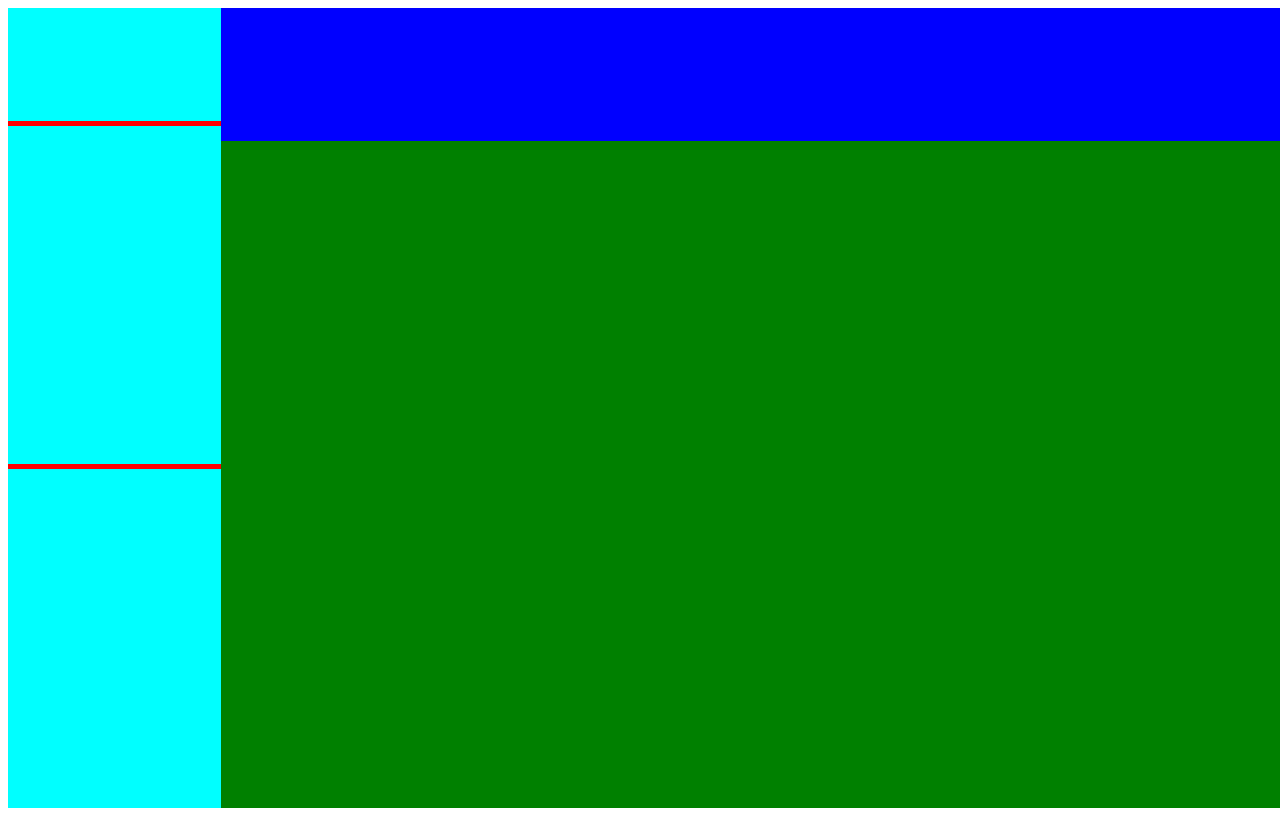
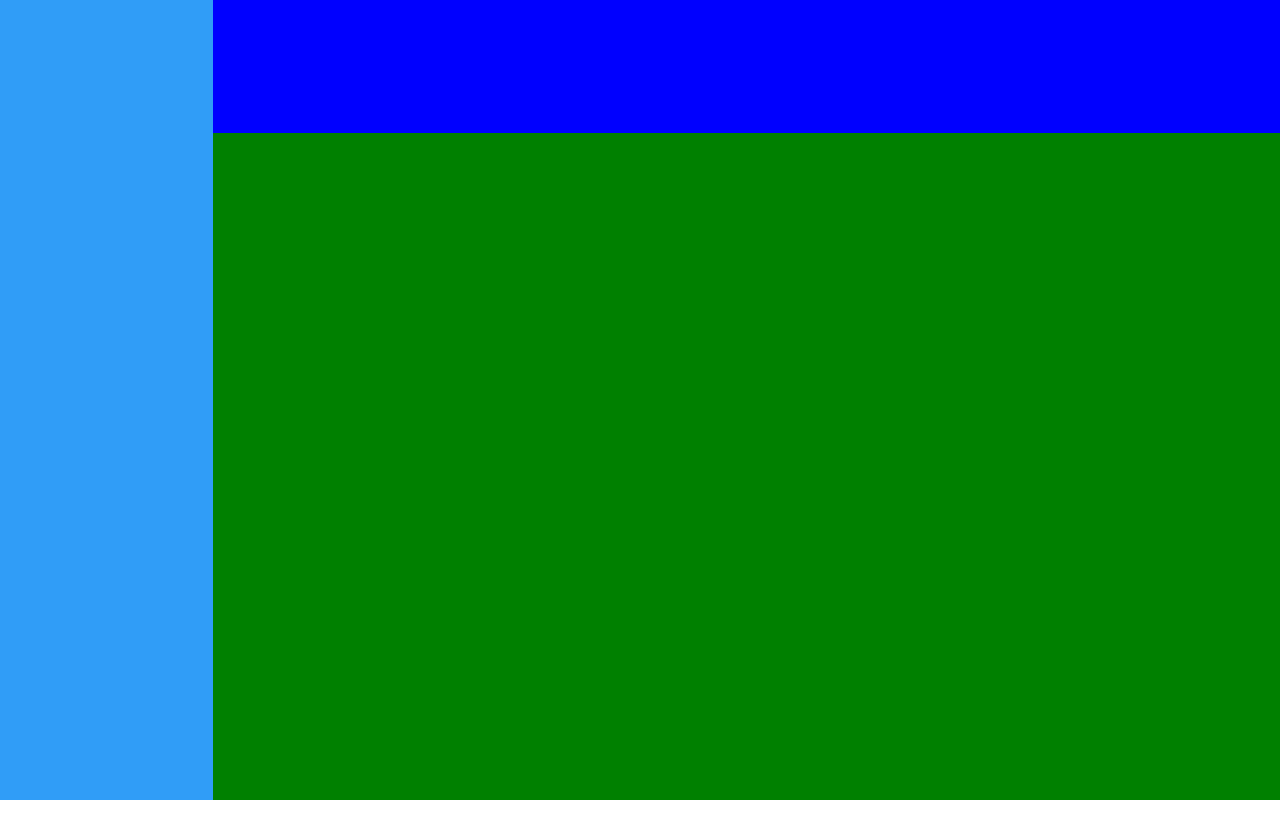
Before and after one commit to Monkeybito/admin_dashboard, a plain HTML site: page index.html in a window 1280 px wide. Drawn offline with Linux system fonts and the light colour scheme.

Commit message:
Edited the sidebar

```diff
--- a/styles.css
+++ b/styles.css
@@ -1,3 +1,7 @@
+body{
+    margin: 0px;
+    padding: 0px;
+}
 .container{
     height: 100vh;
     width: 100vw;
@@ -13,15 +17,27 @@
 
 .sidebar{
     grid-area: 1 / 1 / 3 / 2;
-    background-color: red;
+    background-color: rgb(48, 157, 247);
     display: grid;
     gap: 5px;
     grid-template-rows: 1fr 3fr 3fr;
+    padding: min(15px, 15%);
+    color: white;
+    font-weight: bold;
 }
 
 .sidebar>div{
-    background-color: aqua;
+    display: grid;
+    align-items: center;
+
 }
+
+.setting{
+    align-self: self-end;
+    gap: 5px;
+}
+
+
 
 .content{
     grid-area: 2 / 2 / 3 / 3;
```
